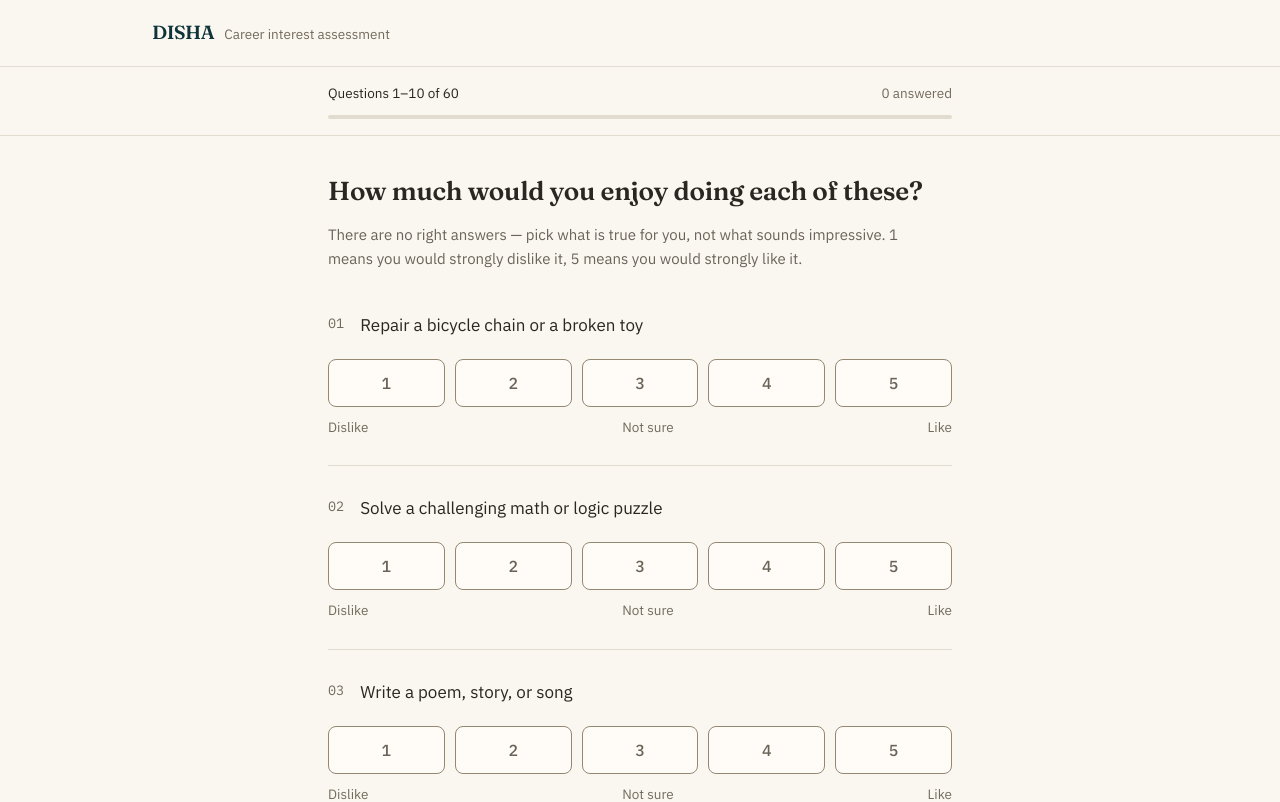
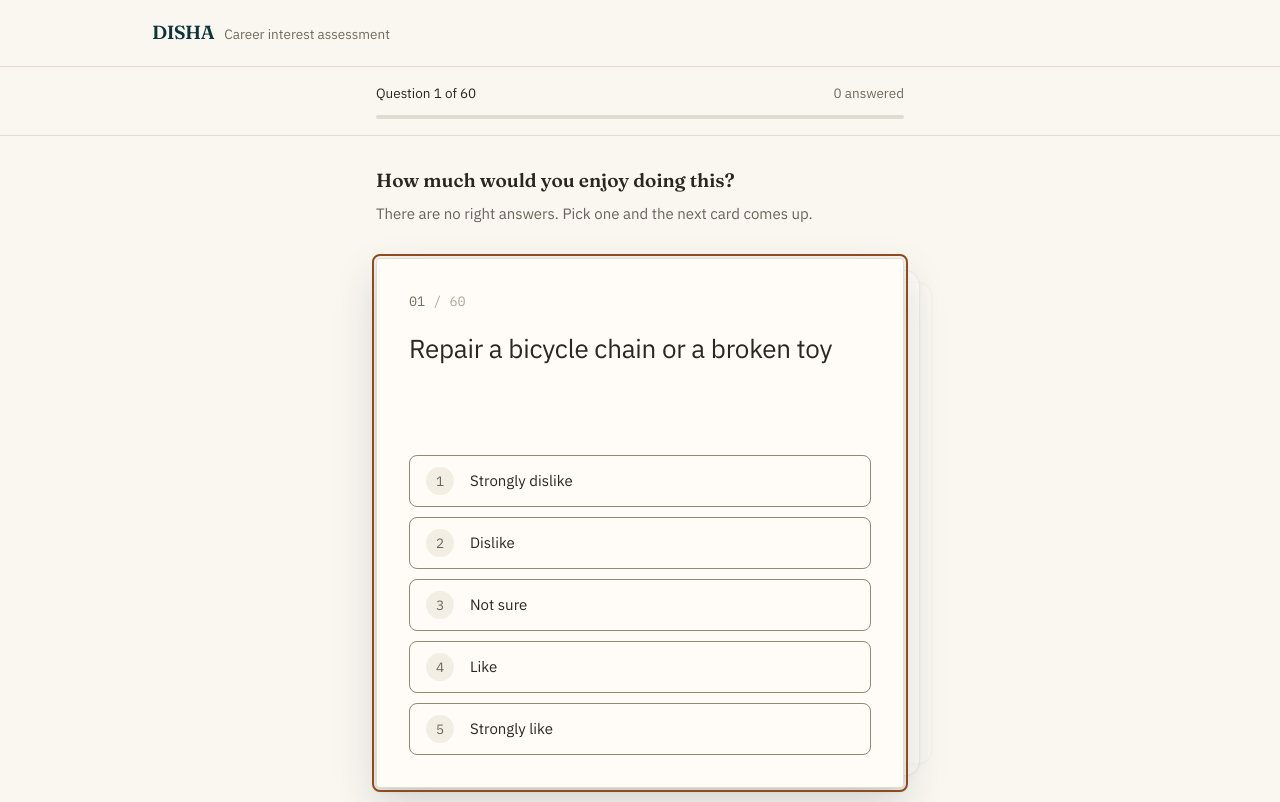
Before and after one commit to shaloms07/disha-mvp, a Next.js app: page /test in a window 1280 px wide. Shown: the top 802 px of the page. Built offline with nearby package versions, Linux system fonts and the light colour scheme.

Commit message:
Changes made in questionaire ui

```diff
--- a/app/globals.css
+++ b/app/globals.css
@@ -168,6 +168,28 @@ summary::-webkit-details-marker {
   transform-origin: left center;
 }
 
+/* Answered card leaves to the lower-left; the deck behind slides in from the right. */
+@keyframes disha-card-out {
+  from {
+    transform: translate(0, 0) rotate(0deg);
+    opacity: 1;
+  }
+  to {
+    transform: translate(-58%, 34%) rotate(-8deg);
+    opacity: 0;
+  }
+}
+
+.disha-card-out {
+  animation: disha-card-out 420ms cubic-bezier(0.4, 0, 0.7, 1) both;
+}
+
+.disha-card-stack {
+  transition:
+    transform 420ms cubic-bezier(0.16, 1, 0.3, 1),
+    opacity 420ms ease;
+}
+
 @keyframes disha-fade-in {
   from {
     opacity: 0;
@@ -186,7 +208,12 @@ summary::-webkit-details-marker {
 @media (prefers-reduced-motion: reduce) {
   .disha-chart-draw,
   .disha-bar-grow,
-  .disha-fade-in {
+  .disha-fade-in,
+  .disha-card-out {
     animation: none;
   }
+
+  .disha-card-stack {
+    transition: none;
+  }
 }
--- a/app/report-preview/page.tsx
+++ b/app/report-preview/page.tsx
@@ -250,7 +250,7 @@ export default function ReportPreviewPage() {
               size="lg"
               className="mt-9 w-full sm:w-auto"
             >
-              Start the free test
+              Register Now
             </ButtonLink>
           </Card>
         ) : (
--- a/app/test/page.tsx
+++ b/app/test/page.tsx
@@ -1,7 +1,7 @@
 "use client";
 
 import { useRouter } from "next/navigation";
-import { useState } from "react";
+import { useEffect, useRef, useState } from "react";
 import { SiteHeader } from "@/components/SiteHeader";
 import { TestQuestionCard } from "@/components/TestQuestionCard";
 import { Button } from "@/components/ui/Button";
@@ -13,91 +13,103 @@ import {
   getAnsweredCount,
   scoreResponses,
 } from "@/lib/scoring";
+import type { Question } from "@/types";
 
-const BATCH_SIZE = 10;
-const TOTAL_PAGES = Math.ceil(TOTAL_QUESTIONS / BATCH_SIZE);
-
-/** Short pause after the last answer so the jump to results isn't abrupt. */
+/** Matches the card-exit animation in globals.css */
+const EXIT_MS = 420;
+/** Beat after the final answer so the selection registers before scoring */
+const FINAL_BEAT_MS = 260;
 const SCORING_PAUSE_MS = 800;
 
-function batchFor(page: number) {
-  return QUESTIONS.slice(page * BATCH_SIZE, (page + 1) * BATCH_SIZE);
-}
-
-/** Resume on the first page that still has a gap, so a refresh lands correctly. */
-function firstIncompletePage(responses: Record<number, number>) {
-  for (let page = 0; page < TOTAL_PAGES; page++) {
-    if (batchFor(page).some((q) => responses[q.id] === undefined)) return page;
-  }
-  return TOTAL_PAGES - 1;
+/** Resume on the first unanswered question, so a refresh lands correctly. */
+function firstUnansweredIndex(responses: Record<number, number>) {
+  const i = QUESTIONS.findIndex((q) => responses[q.id] === undefined);
+  return i === -1 ? TOTAL_QUESTIONS - 1 : i;
 }
 
 export default function TestPage() {
   const router = useRouter();
   const { session, hydrated, setResponse, setScores } = useSession();
 
-  const [page, setPage] = useState(0);
-  const [showGaps, setShowGaps] = useState(false);
+  const [index, setIndex] = useState(0);
+  const [resumed, setResumed] = useState(false);
   const [scoring, setScoring] = useState(false);
-  const [resumed, setResumed] = useState(false);
+  /** The just-answered card, animating out over the deck */
+  const [leaving, setLeaving] = useState<{
+    question: Question;
+    number: number;
+    value: number;
+  } | null>(null);
+
+  const topCard = useRef<HTMLDivElement>(null);
+  const timers = useRef<ReturnType<typeof setTimeout>[]>([]);
 
   // Once storage is read, jump to wherever the child left off.
   if (hydrated && !resumed) {
     setResumed(true);
-    const target = firstIncompletePage(session.responses);
-    if (target !== 0) setPage(target);
+    const target = firstUnansweredIndex(session.responses);
+    if (target !== 0) setIndex(target);
   }
 
-  const batch = batchFor(page);
-  const answeredInBatch = batch.filter(
-    (q) => session.responses[q.id] !== undefined,
-  ).length;
-  const batchComplete = answeredInBatch === batch.length;
-  const answeredTotal = getAnsweredCount(session.responses);
-  const isLastPage = page === TOTAL_PAGES - 1;
+  // Focus follows the deck, so keyboard users aren't stranded when a card goes.
+  useEffect(() => {
+    topCard.current?.focus();
+  }, [index]);
 
-  function goToPage(next: number) {
-    setPage(next);
-    setShowGaps(false);
-    window.scrollTo({ top: 0, behavior: "smooth" });
+  useEffect(() => {
+    const pending = timers.current;
+    return () => pending.forEach(clearTimeout);
+  }, []);
+
+  function later(fn: () => void, ms: number) {
+    timers.current.push(setTimeout(fn, ms));
   }
 
-  function handleNext() {
-    if (!batchComplete) {
-      // Point at the first gap rather than silently doing nothing.
-      setShowGaps(true);
-      const firstGap = batch.find((q) => session.responses[q.id] === undefined);
-      if (firstGap) {
-        document
-          .getElementById(`question-${firstGap.id}`)
-          ?.scrollIntoView({ behavior: "smooth", block: "center" });
-      }
+  const answeredTotal = getAnsweredCount(session.responses);
+  const question = QUESTIONS[index];
+
+  /**
+   * Takes the responses explicitly: the final answer is set in the same tick
+   * this runs from, so the `session` captured by the closure is one answer
+   * behind and would score the last question as unanswered.
+   */
+  function finish(responses: Record<number, number>) {
+    setScoring(true);
+    const scores = scoreResponses(responses);
+    later(() => {
+      setScores(scores);
+      router.push("/results");
+    }, SCORING_PAUSE_MS);
+  }
+
+  function handleSelect(value: number) {
+    if (leaving || scoring || !question) return;
+
+    const nextResponses = { ...session.responses, [question.id]: value };
+    setResponse(question.id, value);
+
+    const isLast = index === TOTAL_QUESTIONS - 1;
+    if (isLast) {
+      // Let the choice land visibly, then score.
+      later(() => finish(nextResponses), FINAL_BEAT_MS);
       return;
     }
 
-    if (!isLastPage) {
-      goToPage(page + 1);
-      return;
-    }
-
-    setScoring(true);
-    const scores = scoreResponses(session.responses);
-    setTimeout(() => {
-      setScores(scores);
-      router.push("/results");
-    }, SCORING_PAUSE_MS);
+    // The answered card peels off while the deck slides forward underneath.
+    setLeaving({ question, number: index + 1, value });
+    setIndex(index + 1);
+    later(() => setLeaving(null), EXIT_MS);
   }
 
   if (!hydrated) {
     return (
       <>
         <SiteHeader />
-        <main className="mx-auto w-full max-w-2xl flex-1 px-6 py-10">
+        <main className="mx-auto w-full max-w-xl flex-1 px-6 py-10">
           <div aria-hidden="true" className="animate-pulse space-y-6">
             <div className="h-3 w-44 rounded-full bg-surface-sunk" />
             <div className="h-1 w-full rounded-full bg-surface-sunk" />
-            <div className="h-28 rounded-lg bg-surface-sunk" />
-            <div className="h-28 rounded-lg bg-surface-sunk" />
+            <div className="h-96 rounded-2xl bg-surface-sunk" />
           </div>
           <p className="sr-only">Loading the test.</p>
         </main>
@@ -125,19 +137,20 @@ export default function TestPage() {
     );
   }
 
-  const firstInBatch = page * BATCH_SIZE + 1;
-  const lastInBatch = Math.min((page + 1) * BATCH_SIZE, TOTAL_QUESTIONS);
+  // The live card plus the two peeking behind it.
+  const deck = [0, 1, 2]
+    .map((offset) => ({ offset, question: QUESTIONS[index + offset] }))
+    .filter((entry) => entry.question !== undefined);
 
   return (
     <>
       <SiteHeader />
 
-      {/* Progress stays visible while scrolling through the batch */}
       <div className="sticky top-0 z-10 border-b border-hairline bg-bone/95 backdrop-blur-sm">
-        <div className="mx-auto w-full max-w-2xl px-6 py-4">
+        <div className="mx-auto w-full max-w-xl px-6 py-4">
           <div className="flex items-baseline justify-between text-note">
             <span className="text-text">
-              Questions {firstInBatch}–{lastInBatch} of {TOTAL_QUESTIONS}
+              Question {index + 1} of {TOTAL_QUESTIONS}
             </span>
             <span className="text-text-muted">{answeredTotal} answered</span>
           </div>
@@ -150,64 +163,61 @@ export default function TestPage() {
         </div>
       </div>
 
-      <main className="mx-auto w-full max-w-2xl flex-1 px-6 py-10">
-        {/* The heading stays on every page — each batch needs its own h1. */}
-        <h1 className="text-h2 font-semibold text-text">
-          How much would you enjoy doing each of these?
+      <main className="mx-auto w-full max-w-xl flex-1 px-6 py-8">
+        <h1 className="text-h3 font-semibold text-text">
+          How much would you enjoy doing this?
         </h1>
-        {page === 0 && (
-          <p className="mt-4 max-w-xl text-body text-text-secondary">
-            There are no right answers — pick what is true for you, not what
-            sounds impressive. 1 means you would strongly dislike it, 5 means
-            you would strongly like it.
-          </p>
-        )}
+        <p className="mt-2 text-body text-text-secondary">
+          There are no right answers. Pick one and the next card comes up.
+        </p>
 
-        <div className="mt-10">
-          {batch.map((question, i) => (
+        {/* The deck. Cards are absolutely positioned, so the wrapper holds the
+            height and nothing jumps as they move. */}
+        <div className="relative mt-8 min-h-[30rem] sm:min-h-[32rem]">
+          {/* Deepest first, so the live card paints last. */}
+          {[...deck].reverse().map(({ offset, question: q }) => (
             <TestQuestionCard
-              key={question.id}
-              question={question}
-              number={firstInBatch + i}
-              value={session.responses[question.id]}
-              onChange={(value) => setResponse(question.id, value)}
-              highlightUnanswered={showGaps}
+              key={q!.id}
+              ref={offset === 0 ? topCard : undefined}
+              question={q!}
+              number={index + offset + 1}
+              total={TOTAL_QUESTIONS}
+              depth={offset}
+              value={session.responses[q!.id]}
+              onSelect={offset === 0 ? handleSelect : undefined}
             />
           ))}
-        </div>
 
-        <div className="mt-10 flex flex-col gap-3 sm:flex-row-reverse">
-          <Button
-            variant={isLastPage ? "accent" : "primary"}
-            size="lg"
-            onClick={handleNext}
-            aria-disabled={!batchComplete}
-            className="w-full sm:w-auto sm:min-w-48"
-          >
-            {isLastPage ? "See results" : "Next 10 questions"}
-          </Button>
-
-          {page > 0 && (
-            <Button
-              size="lg"
-              variant="secondary"
-              onClick={() => goToPage(page - 1)}
-              className="w-full sm:w-auto"
-            >
-              Back
-            </Button>
+          {leaving && (
+            <TestQuestionCard
+              key={`leaving-${leaving.question.id}`}
+              question={leaving.question}
+              number={leaving.number}
+              total={TOTAL_QUESTIONS}
+              depth={0}
+              value={leaving.value}
+              exiting
+            />
           )}
         </div>
 
-        <p aria-live="polite" className="mt-5 text-center text-note text-text-muted">
-          {batchComplete
-            ? `Page ${page + 1} of ${TOTAL_PAGES} complete.`
-            : `${answeredInBatch} of ${batch.length} answered on this page.`}
+        <p aria-live="polite" className="sr-only">
+          Question {index + 1} of {TOTAL_QUESTIONS}.
         </p>
 
-        <p className="mt-10 text-center text-note text-text-muted">
-          Answers save as you go — it is fine to stop and come back.
-        </p>
+        <div className="mt-8 flex items-center justify-between gap-4">
+          <Button
+            variant="quiet"
+            onClick={() => setIndex(Math.max(0, index - 1))}
+            aria-disabled={index === 0}
+            className={index === 0 ? "invisible" : undefined}
+          >
+            Back
+          </Button>
+          <p className="text-note text-text-muted">
+            Answers save as you go.
+          </p>
+        </div>
       </main>
     </>
   );
--- a/components/TestQuestionCard.tsx
+++ b/components/TestQuestionCard.tsx
@@ -1,9 +1,10 @@
 "use client";
 
+import { forwardRef } from "react";
 import { cn } from "@/lib/cn";
 import type { Question } from "@/types";
 
-/** 1-5 Likert scale. The full wording is what screen readers announce. */
+/** 1-5 Likert scale. With one question on screen the full wording fits. */
 export const LIKERT_SCALE = [
   { value: 1, label: "Strongly dislike" },
   { value: 2, label: "Dislike" },
@@ -12,60 +13,79 @@ export const LIKERT_SCALE = [
   { value: 5, label: "Strongly like" },
 ] as const;
 
-/**
- * One question with its 1-5 scale.
- *
- * Real radio inputs inside a fieldset, so arrow keys move between options and
- * the question is announced with each one. The visible pills are labels over
- * visually-hidden inputs.
- */
-export function TestQuestionCard({
-  question,
-  number,
-  value,
-  onChange,
-  highlightUnanswered,
-}: {
+/** Where each card sits in the deck. 0 is the live one, 1 and 2 peek behind. */
+const DEPTH_STYLE = [
+  "z-30 translate-x-0 scale-100 opacity-100 shadow-feature",
+  "z-20 translate-x-7 scale-[95.5%] opacity-55 shadow-card",
+  "z-10 translate-x-13 scale-[91%] opacity-25 shadow-card",
+];
+
+interface Props {
   question: Question;
   number: number;
+  total: number;
   value?: number;
-  onChange: (value: number) => void;
-  highlightUnanswered?: boolean;
-}) {
-  const unanswered = value === undefined;
-  const flagged = unanswered && highlightUnanswered;
+  /** Depth 0 is interactive; deeper cards are a visual preview only */
+  depth: number;
+  onSelect?: (value: number) => void;
+  /** Renders the card mid-exit, on top of the deck */
+  exiting?: boolean;
+}
+
+/**
+ * One question as a card in a deck.
+ *
+ * Only the top card carries real inputs — the cards behind are decorative
+ * previews, so there are no duplicate radio groups and nothing hidden can take
+ * keyboard focus.
+ */
+export const TestQuestionCard = forwardRef<HTMLDivElement, Props>(
+  function TestQuestionCard(
+    { question, number, total, value, depth, onSelect, exiting = false },
+    ref,
+  ) {
+    const interactive = depth === 0 && !exiting && Boolean(onSelect);
 
     return (
-    <fieldset
-      id={`question-${question.id}`}
+      <div
+        ref={ref}
+        tabIndex={interactive ? -1 : undefined}
+        aria-hidden={interactive ? undefined : true}
         className={cn(
-        "scroll-mt-28 border-b py-7 first:pt-0",
-        flagged ? "border-err-700" : "border-hairline",
+          "absolute inset-x-0 top-0 rounded-2xl border border-hairline bg-surface p-6 outline-none sm:p-8",
+          exiting
+            ? "disha-card-out z-40 shadow-feature"
+            : cn("disha-card-stack", DEPTH_STYLE[depth] ?? DEPTH_STYLE[2]),
         )}
       >
+        <p className="font-mono text-note text-text-muted">
+          {String(number).padStart(2, "0")}
+          <span className="text-text-muted/60"> / {total}</span>
+        </p>
+
+        <p className="mt-5 min-h-20 text-h3 leading-snug text-text sm:min-h-24 sm:text-h2">
+          {question.text}
+        </p>
+
+        {depth === 0 ? (
+          <fieldset className="mt-7" disabled={!interactive}>
             <legend className="sr-only">
-        Question {number}: How much would you enjoy this? {question.text}
+              Question {number} of {total}: how much would you enjoy this?{" "}
+              {question.text}
             </legend>
 
-      <p aria-hidden="true" className="flex gap-4 text-lead text-text">
-        <span className="mt-0.5 shrink-0 font-mono text-note text-text-muted">
-          {String(number).padStart(2, "0")}
-        </span>
-        <span>{question.text}</span>
-      </p>
-
-      <div className="mt-5 grid grid-cols-5 gap-2 sm:gap-2.5">
+            <div className="space-y-2.5">
               {LIKERT_SCALE.map((option) => {
                 const selected = value === option.value;
                 return (
                   <label
                     key={option.value}
                     className={cn(
-                "flex min-h-12 cursor-pointer items-center justify-center rounded-lg border font-medium transition-colors",
+                      "flex min-h-13 cursor-pointer items-center gap-4 rounded-lg border px-4 transition-colors",
                       "has-[:focus-visible]:outline has-[:focus-visible]:outline-2 has-[:focus-visible]:outline-offset-2 has-[:focus-visible]:outline-accent-700",
                       selected
                         ? "border-brand-700 bg-brand-700 text-white"
-                  : "border-control-line bg-surface text-text-secondary hover:border-brand-700 hover:text-text",
+                        : "border-control-line bg-surface text-text hover:border-brand-700 hover:bg-brand-50",
                     )}
                   >
                     <input
@@ -73,30 +93,38 @@ export function TestQuestionCard({
                       name={`question-${question.id}`}
                       value={option.value}
                       checked={selected}
-                onChange={() => onChange(option.value)}
-                aria-label={`${option.value} — ${option.label}`}
+                      onChange={() => onSelect?.(option.value)}
                       className="sr-only"
                     />
-              <span aria-hidden="true">{option.value}</span>
+                    <span
+                      aria-hidden="true"
+                      className={cn(
+                        "flex size-7 shrink-0 items-center justify-center rounded-full font-mono text-note",
+                        selected
+                          ? "bg-white/20 text-white"
+                          : "bg-surface-sunk text-text-secondary",
+                      )}
+                    >
+                      {option.value}
+                    </span>
+                    <span className="text-body">{option.label}</span>
                   </label>
                 );
               })}
             </div>
-
+          </fieldset>
+        ) : (
+          // Preview only — spacer keeps the peeking cards the same shape.
+          <div aria-hidden="true" className="mt-7 space-y-2.5">
+            {LIKERT_SCALE.map((option) => (
               <div
-        aria-hidden="true"
-        className="mt-2.5 flex justify-between text-note text-text-muted"
-      >
-        <span>Dislike</span>
-        <span>Not sure</span>
-        <span>Like</span>
+                key={option.value}
+                className="min-h-13 rounded-lg border border-hairline"
+              />
+            ))}
           </div>
-
-      {flagged && (
-        <p role="alert" className="mt-3 text-note text-err-700">
-          Please answer this one to continue.
-        </p>
         )}
-    </fieldset>
+      </div>
     );
-}
+  },
+);
```
Also changed, not shown: app/page.tsx (+27 -7 lines), app/resume/page.tsx (+8 -10 lines). Lines whose indentation alone changed are shown as unchanged.
